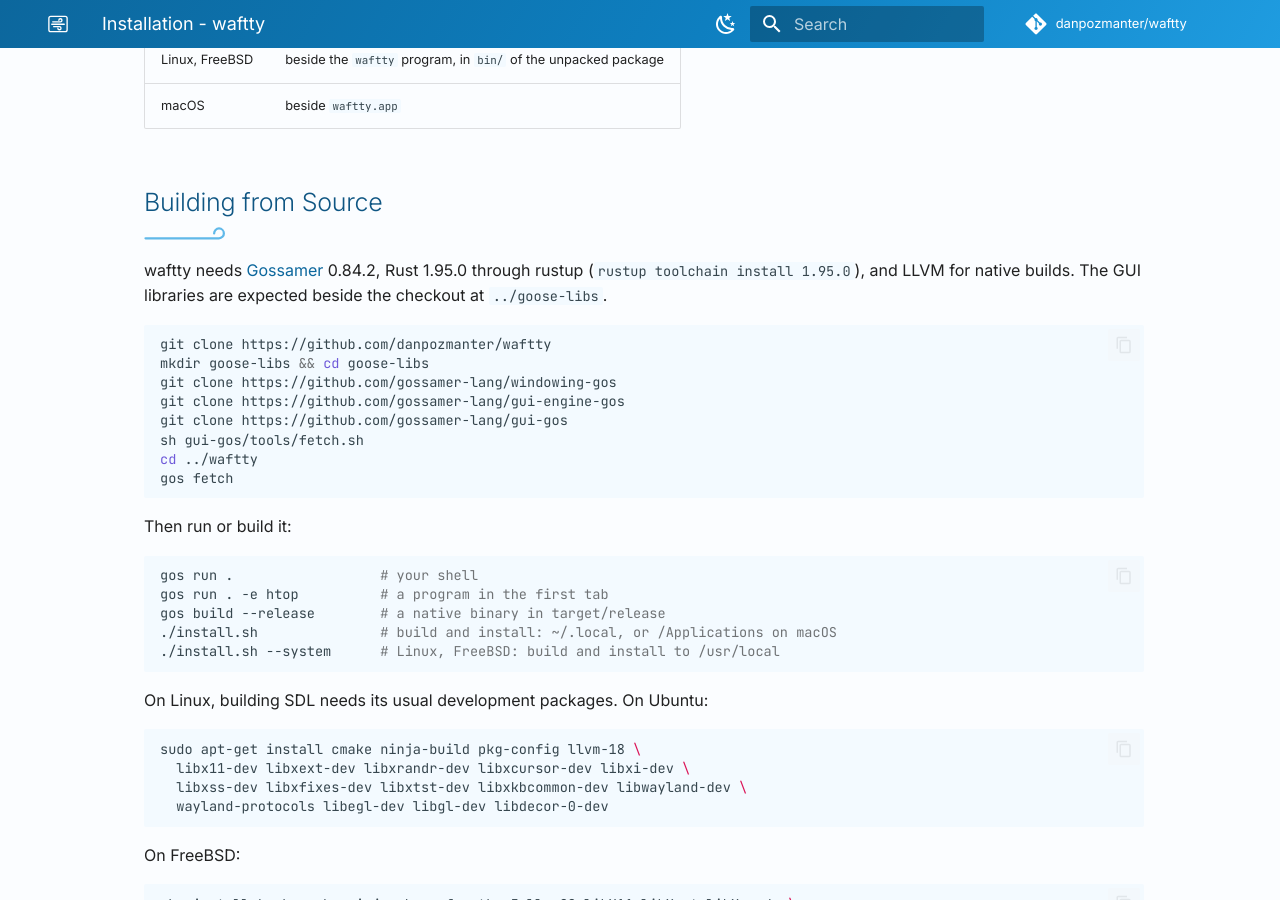
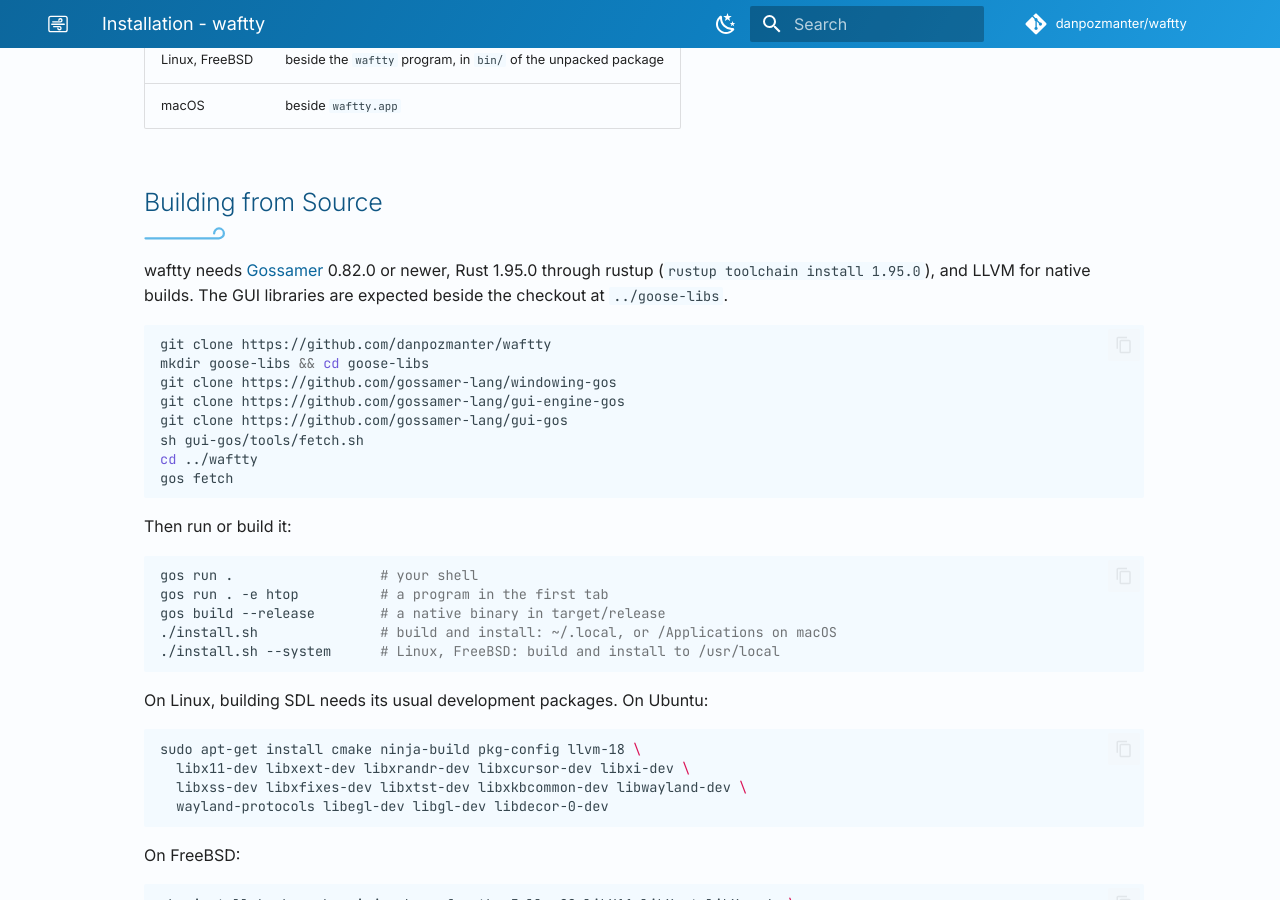
Before and after one commit to danpozmanter/waftty, an MkDocs documentation site: the page built from docs_src/installation.md, in a window 1280 px wide and 900 px high, scrolled down 1756 px. Built offline with MkDocs 1.6.1 and Material for MkDocs 9.7.7, drawn with Linux system fonts in a browser that asks for light colours; comment, search, counter and statistics services are not loaded.

Commit message:
0.9.3 - pin to Gossamer 0.82.0 until gui libraries are upgraded too

```diff
--- a/docs_src/installation.md
+++ b/docs_src/installation.md
@@ -122,8 +122,8 @@ packages, make the folder yourself:
 
 ## Building from Source
 
-waftty needs [Gossamer](https://github.com/gossamer-lang/gossamer) 0.84.2,
-Rust 1.95.0 through rustup (`rustup toolchain install 1.95.0`), and
+waftty needs [Gossamer](https://github.com/gossamer-lang/gossamer) 0.82.0 or
+newer, Rust 1.95.0 through rustup (`rustup toolchain install 1.95.0`), and
 LLVM for native builds. The GUI libraries are expected beside the checkout at
 `../goose-libs`.
 
--- a/project.toml
+++ b/project.toml
@@ -1,7 +1,7 @@
 [project]
 id = "dev.gossamer/waftty"
 version = "0.9.3"
-gossamer-version = "v0.84.2"
+gossamer-version = "^v0.82.0"
 # A GUI application: Windows opens no console window beside it.
 windows-subsystem = "windows"
 authors = ["Dan Pozmanter"]
```
Also changed, not shown: CHANGELOG.md (+1 -1 lines), README.md (+1 -1 lines), 2 other files.
